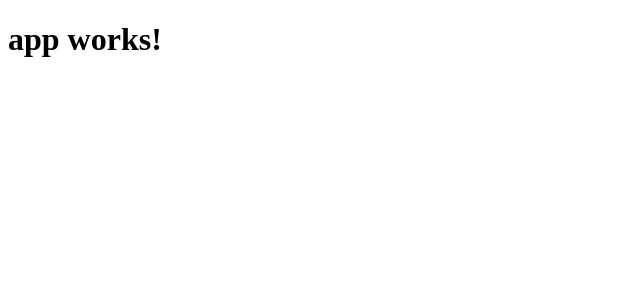
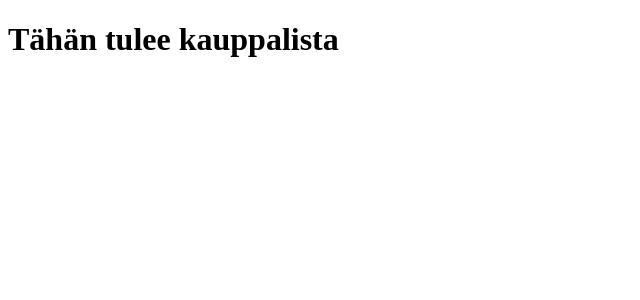
Before and after one commit to pelammin77/Angular-kauppalista, an Angular app in the folder kauppalista/: page / in a window 1280 px wide. Shown: the top 300 px of the page, without its empty margins (0-640 px from the left). Built offline with nearby package versions, Linux system fonts and the light colour scheme.

Commit message:
kokeiluja

```diff
--- a/kauppalista/src/app/app.component.ts
+++ b/kauppalista/src/app/app.component.ts
@@ -6,5 +6,5 @@ import { Component } from '@angular/core';
   styleUrls: ['./app.component.css']
 })
 export class AppComponent {
-  title = 'app works!';
+  title = 'Tähän tulee kauppalista';
 }
```
